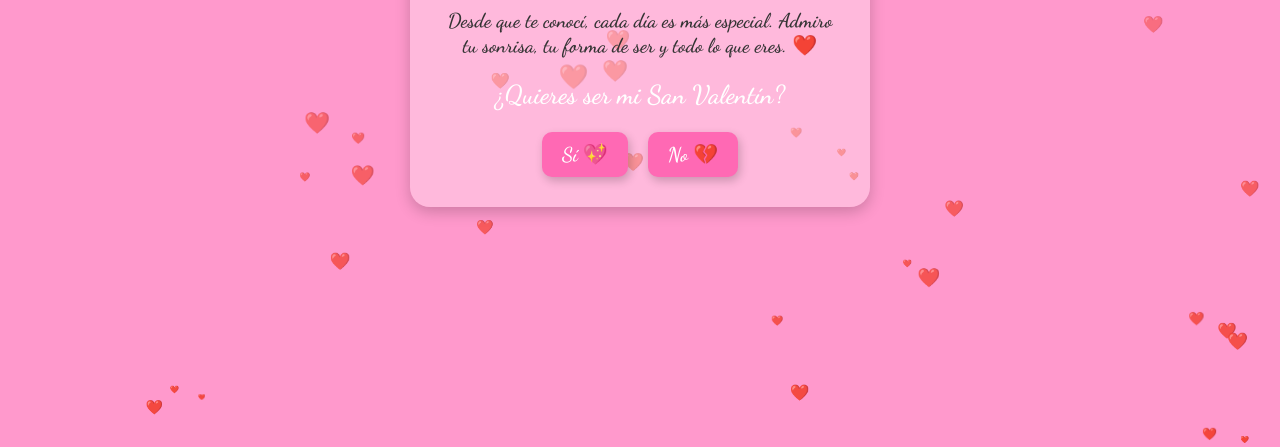
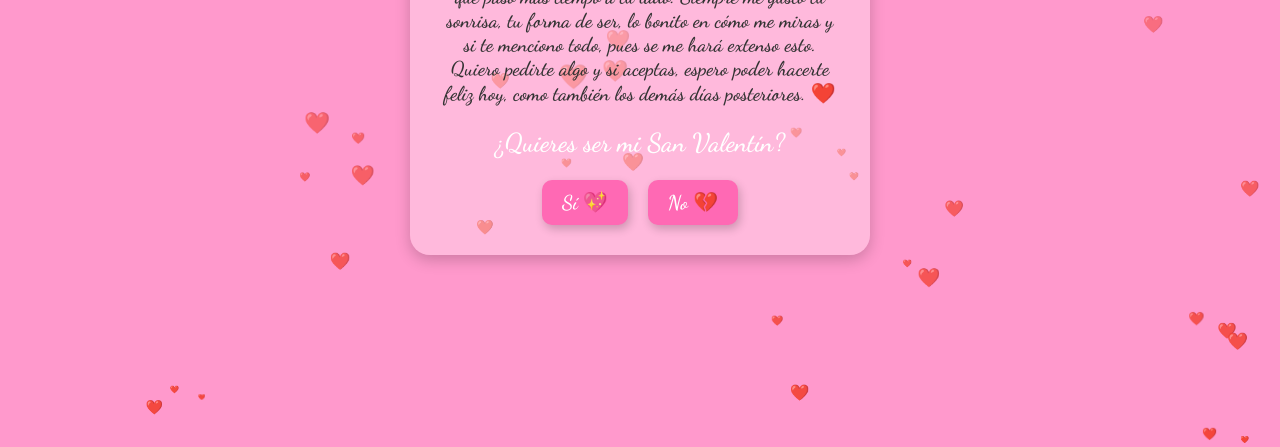
Before and after one commit to denisj26/sGNA_vALEntin, a plain HTML site: page index.html in a window 1280 px wide. Shown: the part 353-800 px from the top of the page. Drawn offline with Linux system fonts and the light colour scheme.

Commit message:
index.html

```diff
--- a/index.html
+++ b/index.html
@@ -1,9 +1,10 @@
+
 <!DOCTYPE html>
 <html lang="es">
 <head>
     <meta charset="UTF-8">
     <meta name="viewport" content="width=device-width, initial-scale=1.0">
-    <title>Hola c:</title>
+    <title>44 trenes</title>
     <link href="https://fonts.googleapis.com/css2?family=Dancing+Script:wght@600&display=swap" rel="stylesheet">
     <link rel="stylesheet" href="styles.css">
 </head>
@@ -12,7 +13,8 @@
 
     <div class="container">
         <h1>Para mi niña</h1>
-        <p id="mensaje">Desde que te conocí, cada día es más especial. Admiro tu sonrisa, tu forma de ser y todo lo que eres. ❤️</p>
+        <p id="mensaje">Hola Angela, lo que siento por ti se hace grande cada que paso más tiempo a tu lado. Siempre me gustó tu sonrisa, tu forma de ser, lo bonito en cómo me miras y si te menciono todo, pues se me hará extenso esto.
+        Quiero pedirte algo y si aceptas, espero poder hacerte feliz hoy, como también los demás días posteriores. ❤️</p>
         <h2>¿Quieres ser mi San Valentín?</h2>
         <div class="buttons">
             <button id="botonSi">Sí 💖</button>
```
